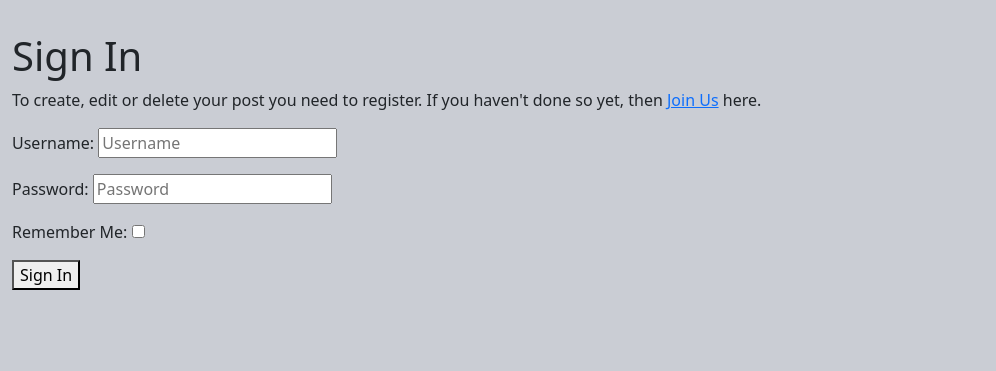
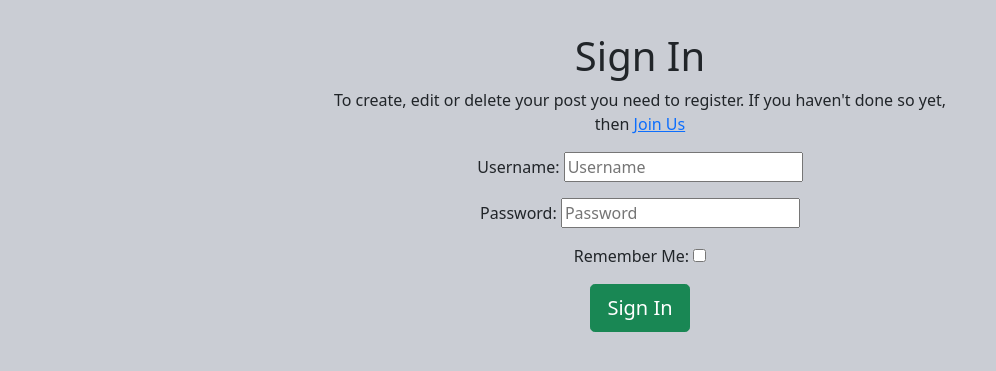
Before and after one commit to Cezary-Nakielski/Project-Four-Forumbus, a Django app: page /accounts/login/ in a window 1280 px wide. Shown: the part 100-471 px from the top of the page, without its empty margins (0-996 px from the left). Run offline with Django 3.2, Linux system fonts and the light colour scheme; some libraries are stand-ins or nearby versions; some web fonts are replaced.

Commit message:
STYLE: Style login.html

```diff
--- a/templates/account/login.html
+++ b/templates/account/login.html
@@ -6,13 +6,12 @@
 {% block content %}
 
 <div class="container-fluid">
-  <div class="row">
-    <div class="col">
+  <div class="row justify-content-center">
+    <div class="col-6 text-center">
       <h1>{% trans "Sign In" %}</h1>
 
       <p>{% blocktrans %}To create, edit or delete your post you need to
-        register. If you haven't done so yet, then <a class="link" href="{{ signup_url }}">Join Us</a>
-        here.{% endblocktrans %}</p>
+        register. If you haven't done so yet, then <a class="link" href="{{ signup_url }}">Join Us</a>{% endblocktrans %}</p>
 
       <form class="login" method="POST" action="{% url 'account_login' %}">
         {% csrf_token %}
@@ -20,7 +19,7 @@
         {% if redirect_field_value %}
         <input type="hidden" name="{{ redirect_field_name }}" value="{{ redirect_field_value }}" />
         {% endif %}
-        <button class="primaryAction" type="submit">{% trans "Sign In" %}</button>
+        <button class="btn btn-lg btn-success primaryAction" type="submit">{% trans "Sign In" %}</button>
       </form>
     </div>
   </div>
```
